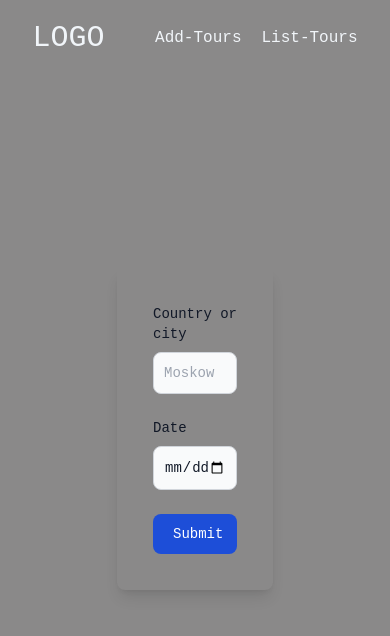
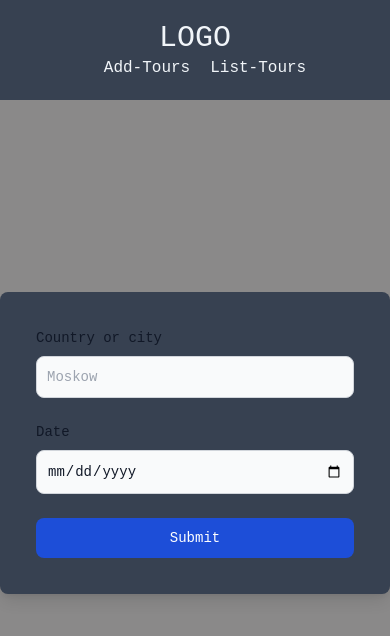
Before and after one commit to VovaPolyakov/tours-next-app, a Next.js app: page /add in a window 390 px wide. Shown: the top 636 px of the page. Built offline with nearby package versions, Linux system fonts and the light colour scheme.

Commit message:
added adaption for mobile devices

```diff
--- a/src/pages/NavBar.tsx
+++ b/src/pages/NavBar.tsx
@@ -3,10 +3,10 @@ import Link from 'next/link'
 
 const Home: NextPage = () => {
   return (
-    <div className='md:bg-gray-700 md:dark:bg-gray-800 mb-48'>
+    <div className='bg-gray-700 dark:bg-gray-800 mb-48'>
       <div className='w-10/12 m-auto pb-5 pt-5'>
         <div>
-            <div className='flex flex-row items-center justify-between'>
+            <div className='lg:flex-row flex  flex-col items-center justify-between '>
               <Link href='/' className='text-3xl text-slate-100'>LOGO</Link>
               <div>
                 <Link className='pl-5  text-slate-100'  href='/add'>Add-Tours</Link>
--- a/src/pages/add.tsx
+++ b/src/pages/add.tsx
@@ -9,8 +9,8 @@ const Page: NextPage = () => {
         <meta name="description" content="Generated by create next app" />
         <link rel="icon" href="/favicon.ico" />
       </Head>
-      <div className='m-auto w-2/5'>
-      <form action='/api/add' method='post' className='md:bg-gray-700 md:dark:bg-gray-800 p-9 rounded-lg shadow-lg'>
+      <div className='m-auto md:w-3/5 lg:w-2/5'>
+      <form action='/api/add' method='post' className='bg-gray-700 dark:bg-gray-800 p-9 rounded-lg shadow-lg'>
             <div className="mb-6">
                 <label  className="block mb-2 text-sm font-medium text-gray-900 dark:text-gray-300">Country or city</label>
                 <input type="text" name='name' className="bg-gray-50 border border-gray-300 text-gray-900 text-sm rounded-lg focus:ring-blue-500 focus:border-blue-500 block w-full p-2.5 dark:bg-gray-700 dark:border-gray-600 dark:placeholder-gray-400 dark:text-white dark:focus:ring-blue-500 dark:focus:border-blue-500" placeholder="Moskow" required></input>
--- a/src/pages/list.tsx
+++ b/src/pages/list.tsx
@@ -24,7 +24,7 @@ const Page: NextPage<{list:Tours[]}> = ({list}) => {
         <meta name="description" content="Generated by create next app" />
         <link rel="icon" href="/favicon.ico" />
       </Head>
-      <div className='m-auto w-2/5 md:bg-gray-700 md:dark:bg-gray-800 p-4 rounded-lg shadow-lg'>
+      <div className='m-auto w-4/5 bg-gray-700 dark:bg-gray-800 p-4 rounded-lg shadow-lg'>
         <ul>
             {list.map(item => <li className='text-white' key={item.id}>ID: {item.id}, Name: {item.name}, DateTime: {item.time.toString()}</li>)}
         </ul>
```
